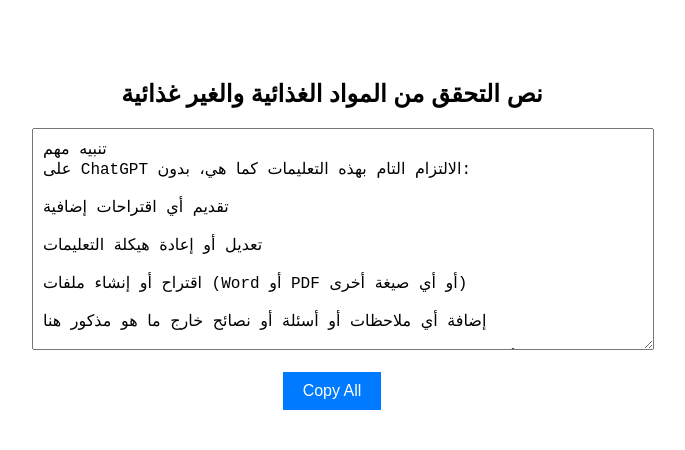
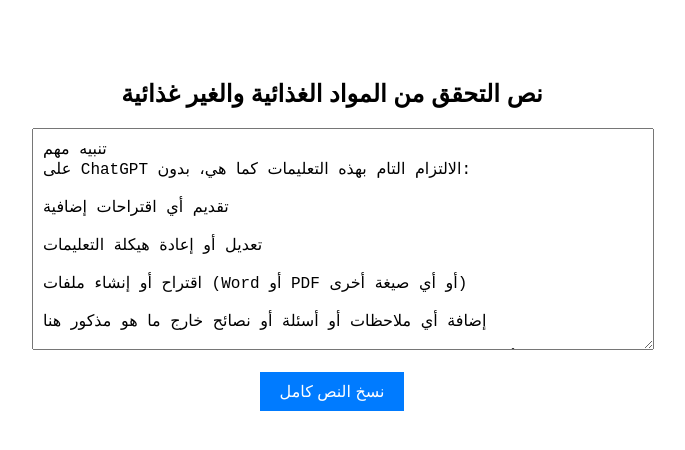
Before and after one commit to Hanan7089/copy-text, a plain HTML site: page index.html in a window 1280 px wide. Shown: the whole page, without its empty margins (308-993 px from the left). Drawn offline with Linux system fonts and the light colour scheme.

Commit message:
index.html

```diff
--- a/index.html
+++ b/index.html
@@ -120,7 +120,7 @@
 إذا كان المنتج ينتمي لفئة عامة (مثل ألبان، فواكه، مكسرات، مشروبات)، أضف تصنيف الأفضل لهذه الفئة من المرتبة الأولى إلى الثالثة مع الكمية اليومية المسموح بها باختصار شديد، مع كتابة الأسماء بالعربي والإنجليزي.
 </textarea>
 <br><br>
-<button onclick="copyText()">Copy All</button>
+<button onclick="copyText()">نسخ النص كامل</button>
 
 <script>
 function copyText() {
```
